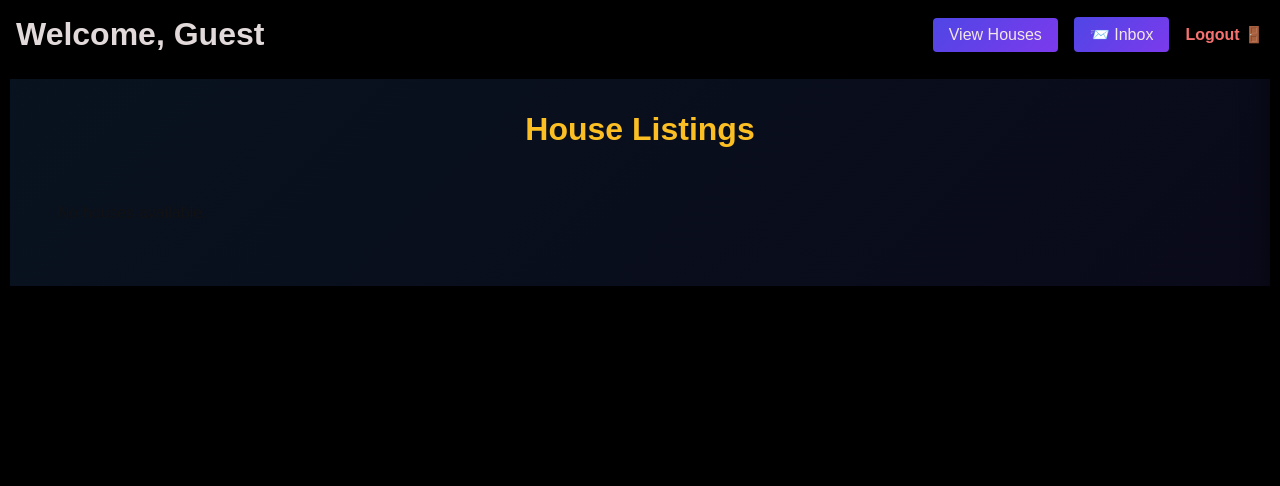
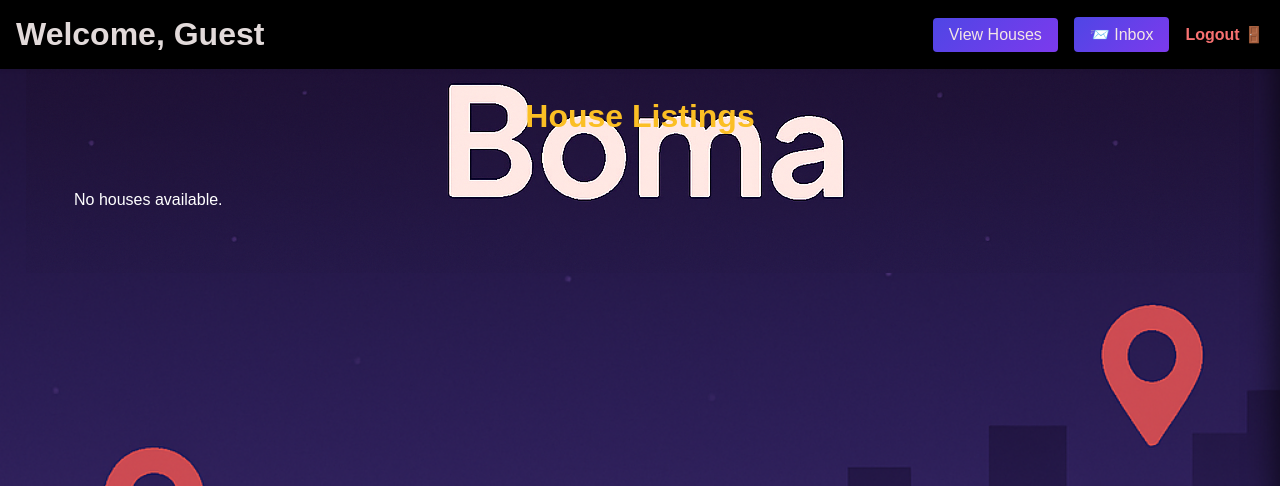
Before and after one commit to Qwerty-1547/boma, a Flask app: page /tenant_dashboard in a window 1280 px wide. Shown: the top 486 px of the page. Run offline with Flask 3, Linux system fonts and the light colour scheme; the visitor is signed in with stand-in values (Sample User, id 1); data that the repository does not hold is empty.

Commit message:
more styling

```diff
--- a/static/css/base.css
+++ b/static/css/base.css
@@ -28,12 +28,17 @@
 }
 
 body {
-    /*font-family: 'Segoe UI', sans-serif;*/
     font-family: 'Arial', sans-serif;
     margin: 0;
     padding: 0;
-    background: black;
+    background-color: black; /* fallback if image fails */
+    background-image: url(../uploads/Boma.png);
+    background-repeat: no-repeat;
+    background-size: cover;
+    background-position: center;
+    background-attachment: fixed;
 }
+
 .body-lock{
     overflow: hidden;
     width: 100%;
--- a/static/css/components.css
+++ b/static/css/components.css
@@ -20,10 +20,7 @@ select:focus {
     outline: none;
 }
 
-textarea {
-    resize: vertical;
-    height: 50px;
-}//////////////////////////////////*/
+//////////////////////////////////*/
 
 
 /* who knows what it does
--- a/static/css/layout.css
+++ b/static/css/layout.css
@@ -3,9 +3,11 @@
 .container {
     margin: 10px 10px;
     padding: 2rem;
-    background: linear-gradient(135deg, #08131f, #0b0718);
-    color: #121214;
+    background-image: url(../uploads/Boma.png);
+    background-position: center;
     background-attachment: fixed;
+    /*color: #121214;
+    background-attachment: fixed;*/
 }
 .nav-links,
 .nav-bar {
@@ -26,6 +28,27 @@
     text-decoration: underline overline;
 
 }
+.dashboard-header {
+    position: fixed;
+    box-sizing: border-box;
+    top: 0;
+    left: 0;
+    width: 100%;
+    display: flex;
+    justify-content: space-between;
+    align-items: center;
+    background-color: black;
+    padding: 1rem;
+    color: rgb(22, 21, 21);
+    box-shadow: var(--shadow-sm);
+    backdrop-filter: blur(5px);
+    z-index: 9999;
+}
+main{
+    margin-top: 40px;
+    padding: 1rem;
+    color: white;
+}
 .section-title {
     font-size: 2rem;
     margin-bottom: 1.5rem;
--- a/static/css/tenant_dashboard.css
+++ b/static/css/tenant_dashboard.css
@@ -1,13 +1,5 @@
 /* === tenant-dashboard.css === */
-.dashboard-header {
-    display: flex;
-    justify-content: space-between;
-    align-items: center;
-    background-color: black;
-    padding: 1rem;
-    color: rgb(22, 21, 21);
-    box-shadow: var(--shadow-sm);
-}
+
 
 .logout {
     color: #f8d7da;
--- a/templates/login.html
+++ b/templates/login.html
@@ -117,7 +117,7 @@
 
             <div class="form-group">
                 <label>Password:</label>
-                <input type="password" name="password" required placeholder="Create a strong password">
+                <input type="password" name="password" required placeholder="Enter your password">
             </div>
 
             <button class="login-button" type="submit">Login</button>
--- a/templates/owner_dashboard.html
+++ b/templates/owner_dashboard.html
@@ -33,10 +33,11 @@
     <nav class="nav-links">
         <button class="btn btn-submit" onclick="loadSection('add_house')">Add New House</button>
         <button id="open-inbox" class="btn btn-submit">📨 Inbox</button>
-        <a href="{{ url_for('logout') }}" class="nav-link logout">Logout</a>
+        <a href="{{ url_for('logout') }}" class="nav-link logout">Logout 🚪 </a>
     </nav>
 </header>
-<div id="content-area">
+<main>
+    <div id="content-area">
     <div class="container">
         <h2 class="section-title">Your Recent Listings</h2>
 
@@ -91,5 +92,6 @@
 
 </div>
 <div id="toast-container"></div>
+</main>
 </body>
 </html>
--- a/templates/register.html
+++ b/templates/register.html
@@ -9,6 +9,7 @@
             font-family: 'Segoe UI', sans-serif;
             background-image: url('/static/uploads/Boma.png');
             background-position: center;
+            background-attachment: fixed;
             /*backdrop-filter: blur(1px);*/
             margin: 0;
             padding: 2rem;
@@ -96,7 +97,7 @@
 
         <label for="area">Area</label>
         <select id="area" name="area" required>
-            <option value="" disabled selected>Select your area</option>
+            <option value="" disabled selected>Area You're interested In</option>
             {% for area in areas %}
                 <option value="{{ area.id }}">{{ area.name }}</option>
             {% endfor %}
@@ -104,7 +105,7 @@
 
         <label for="role">Role</label>
         <select id="role" name="role" required>
-            <option value="" disabled selected>Select your role</option>
+            <option value="" disabled selected>Tenant/Owner</option>
             {% for role in roles %}
                 <option value="{{ role.id }}">{{ role.role_name }}</option>
             {% endfor %}
--- a/templates/tenant_dashboard.html
+++ b/templates/tenant_dashboard.html
@@ -38,6 +38,7 @@
         <a href="{{ url_for('logout') }}" class="nav-link logout">Logout 🚪 </a>
     </nav>
 </header>
+<main>
 
 <div id="inboxPanel" class="inbox-panel">
     <button id="closeInboxBtn" class="close-button" aria-label="Close inbox">×</button>
@@ -45,9 +46,11 @@
     <div id="inboxContent">Loading messages...</div>
 </div>
 
-<main id="content-area">
+<section id="content-area">
     <!-- Sections like bookmarked houses or available houses will load here -->
+</section>
+<div id="toast-container"></div>
 </main>
-<div id="toast-container"></div>
+
 </body>
 </html>
```
Also changed, not shown: static/css/owner_dashboard.css (+0 -10 lines).
